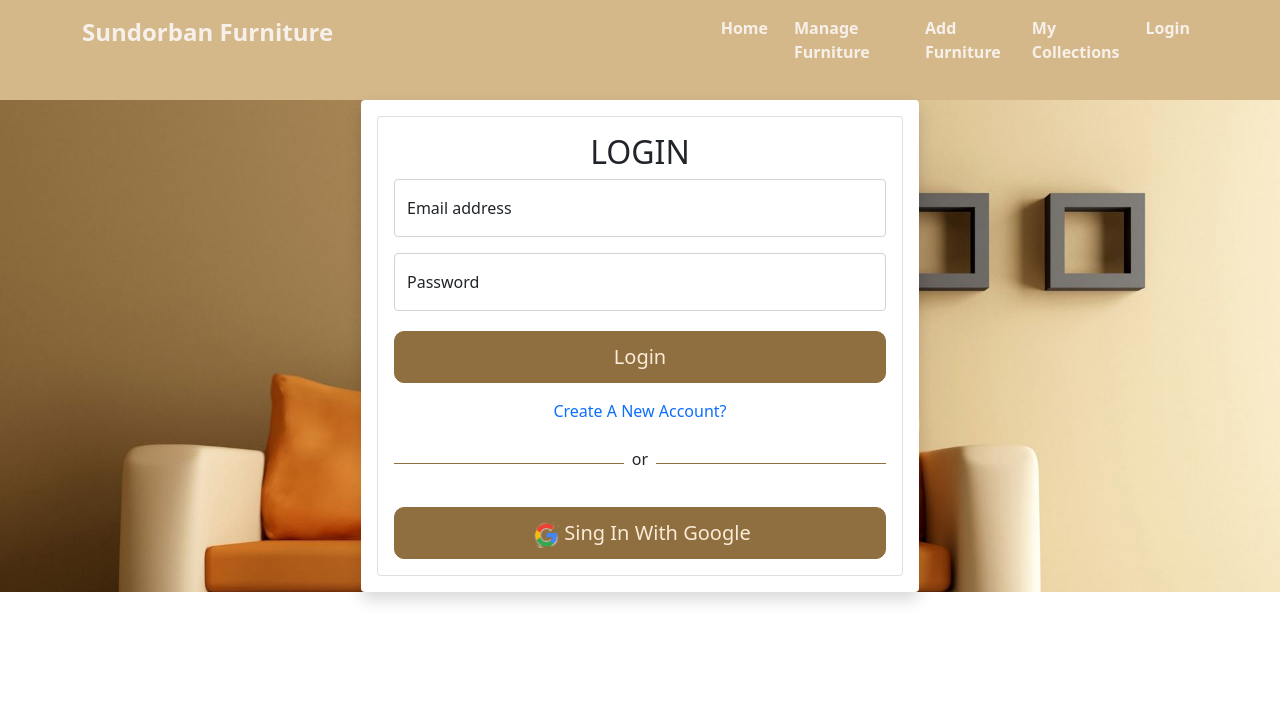
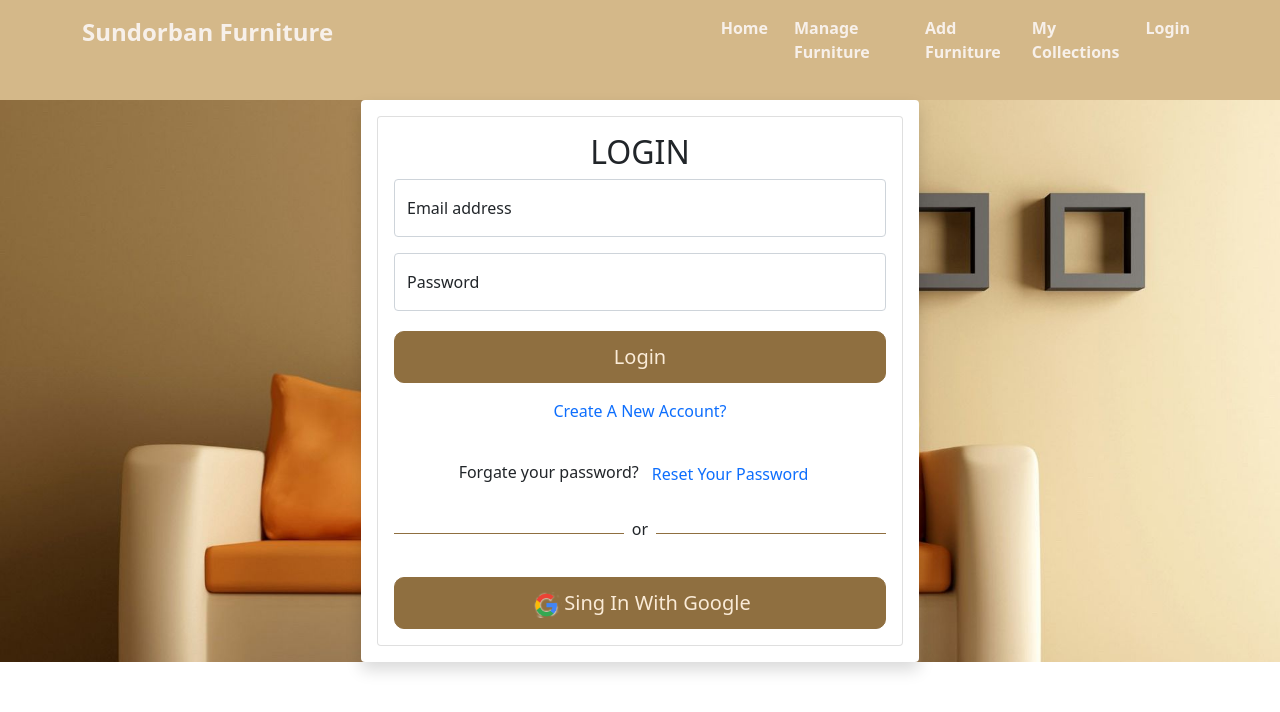
Before and after one commit to Mujakkir85/Sundorban-Furniture-client, a React (Create React App) app: page /login in a window 1280 px wide. Shown: the top 712 px of the page. Built offline with nearby package versions, Linux system fonts and the light colour scheme; no server answers.

Commit message:
add reset password and email varification

```diff
--- a/src/components/Login/Login.js
+++ b/src/components/Login/Login.js
@@ -2,8 +2,9 @@ import React, { useRef } from 'react';
 import './Login.css';
 import googleLogo2 from '../../images/google-logo2.png'
 import { Link, useLocation, useNavigate } from 'react-router-dom';
-import { useSignInWithEmailAndPassword } from 'react-firebase-hooks/auth';
+import { useSendPasswordResetEmail, useSignInWithEmailAndPassword } from 'react-firebase-hooks/auth';
 import auth from '../../firebase.init';
+import { sendEmailVerification } from 'firebase/auth';
 
 const Login = () => {
 
@@ -11,12 +12,13 @@ const Login = () => {
     let passwordRef = useRef('');
     const navigate = useNavigate();
     let location = useLocation();
-
     let from = location.state?.from?.pathname || '/';
     //console.log(from);
+    let errormsg;
 
 
     const [signInWithEmailAndPassword, user, loading, error] = useSignInWithEmailAndPassword(auth);
+    const [sendPasswordResetEmail, sending,] = useSendPasswordResetEmail(auth);
 
     const handleLogin = event => {
         event.preventDefault();
@@ -28,6 +30,19 @@ const Login = () => {
     if (user) {
         navigate(from, { replace: true });
     }
+
+    if (error) {
+        errormsg = <p className='text-center text-warning mt-3'>{error.message}Error : Email or Password is incorrect</p>
+    }
+
+    const resetpassword = async () => {
+        const email = emailRef.current.value;
+
+        if (email) {
+            await sendPasswordResetEmail(email)
+        }
+    }
+
     return (
         <div className='login-bg'>
             <div className='container'>
@@ -35,6 +50,7 @@ const Login = () => {
                     <div className="login-body card w-100">
                         <div className="card-body">
                             <h2 className='d-flex justify-content-center'>LOGIN</h2>
+                            {errormsg}
                             <form onSubmit={handleLogin}>
                                 <div className="form-floating mb-3">
                                     <input ref={emailRef} type="email" className="form-control" name="email" placeholder="name@example.com" required />
@@ -47,6 +63,8 @@ const Login = () => {
                                 <input className='btn-submit' type="submit" value="Login" />
                             </form>
                             <p className='pt-3' ><Link to='/register'>Create A New Account?</Link></p>
+                            <p className='pt-3'>Forgate your password?<button onClick={resetpassword} className="btn btn-link text-decoration-none">Reset Your Password</button></p>
+
                             <div className='d-flex align-items-center'>
                                 <div style={{ height: '1px', backgroundColor: '#8f6f40' }} className=' w-50'></div>
                                 <p className='mt-2 px-2'>or</p>
--- a/src/components/Register/Register.js
+++ b/src/components/Register/Register.js
@@ -12,7 +12,9 @@ const Register = () => {
     let passwordRef = useRef('');
     const navigate = useNavigate();
 
-    const [createUserWithEmailAndPassword, user, loading, error,] = useCreateUserWithEmailAndPassword(auth);
+    const [createUserWithEmailAndPassword, user, loading, error,] = useCreateUserWithEmailAndPassword(auth, {
+        useSendEmailVerification: true
+    });
 
     const handleRegister = (event) => {
         event.preventDefault();
```
